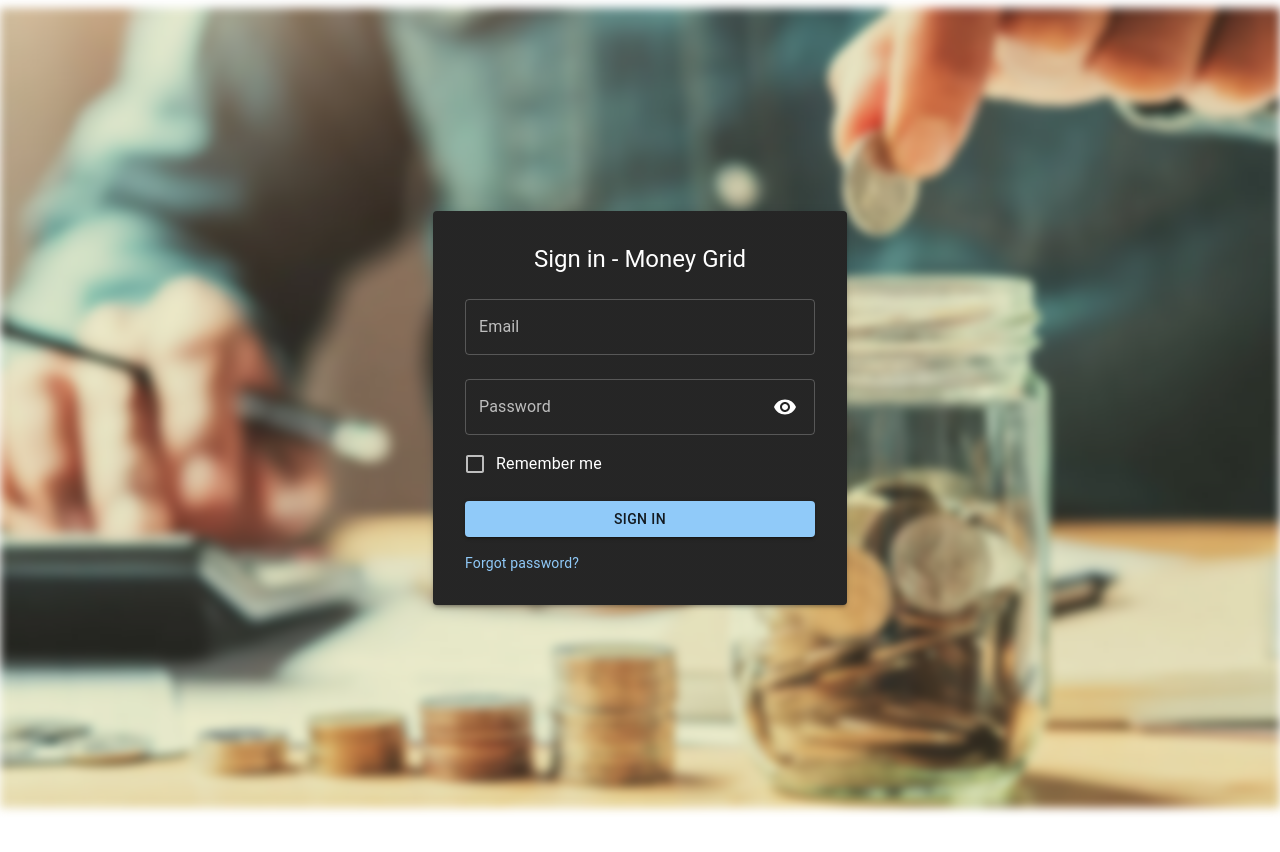
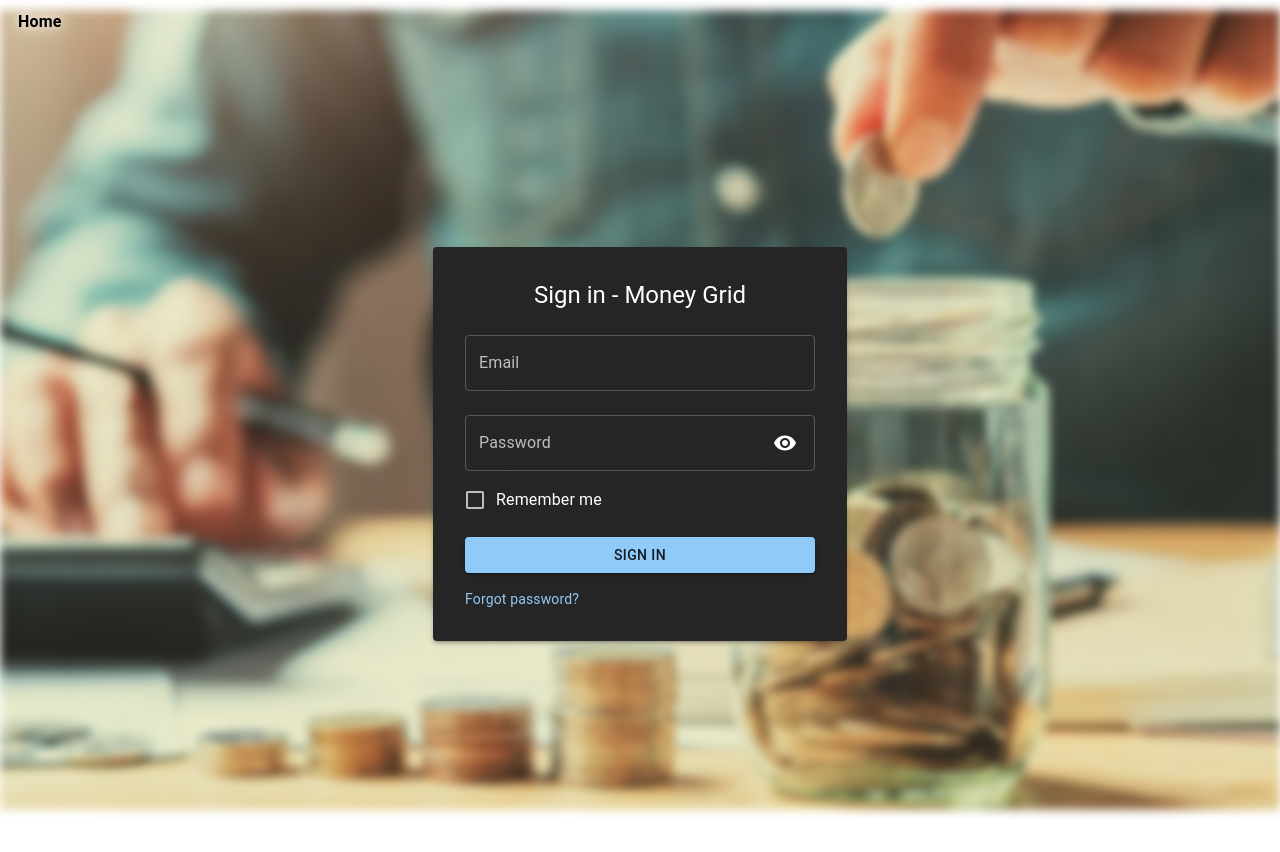
Before and after one commit to Gihan76/expense_management, a React (Vite) app: page / in a window 1280 px wide. Before the commit the page ends 816 px from the top, so only its background shows below. Built offline with nearby package versions, Linux system fonts and the light colour scheme; no server answers.

Commit message:
breadcrumbs added

```diff
--- a/src/App.jsx
+++ b/src/App.jsx
@@ -14,6 +14,7 @@ import { fetchConstants } from "./services/expenseServices";
 import { ThemeProvider } from "@mui/material";
 import "./App.css";
 import themes from "./config/themeConfig";
+import { BreadcrumbsComp } from "./components/common/BreadcrumbsComp";
 
 function App() {
   const dispatch = useDispatch();
@@ -44,6 +45,7 @@ function App() {
       <ThemeContext.Provider value={themeContextValue}>
         <div className="app-container">
           {isLoggedIn && <Header />}
+          <BreadcrumbsComp />
           <RouterConfig />
         </div>
         <ToastContainer
--- /dev/null
+++ b/src/components/common/BreadcrumbsComp.jsx
@@ -0,0 +1,54 @@
+import React, { useContext } from "react";
+import { Link, useLocation } from "react-router-dom";
+import { Breadcrumbs, Typography } from "@mui/material";
+import { ROOT_PATH } from "../../config/constants";
+import { ThemeContext } from "./Header";
+
+export const BreadcrumbsComp = () => {
+  const { theme } = useContext(ThemeContext);
+  const location = useLocation();
+  const pathnames = location.pathname.split("/").filter((x) => x);
+
+  const breadcrumbs = [
+    <Link
+      key="home"
+      to={ROOT_PATH}
+      style={{ textDecoration: "none", color: theme === "light" ? "white" : "black", fontWeight: "bold", textShadow: theme === "light" ? "0 0 10px black, 0 0 20px black" : "0 0 10px white, 0 0 20px white" }}
+    >
+      Home
+    </Link>,
+  ];
+
+  let currentPath = "";
+
+  pathnames.forEach((name, index) => {
+    currentPath += `/${name}`;
+    const isLast = index === pathnames.length - 1;
+
+    if (isLast) {
+      breadcrumbs.push(
+        <Typography key={name} color={theme === "light" ? "white" : "black"} fontWeight="bold" sx={{textShadow: theme === "light" ? "0 0 10px black, 0 0 20px black" : "0 0 10px white, 0 0 20px white"}}>
+          {name.charAt(0).toUpperCase() + name.slice(1)}
+        </Typography>
+      );
+    } else {
+      breadcrumbs.push(
+        <Link
+          key={name}
+          to={currentPath}
+          style={{ textDecoration: "none", color: "inherit", fontWeight: "bold" }}
+        >
+          {name.charAt(0).toUpperCase() + name.slice(1)}
+        </Link>
+      );
+    }
+  });
+
+  return (
+    <div style={{margin: "10px"}}>
+      <Breadcrumbs separator=" › " aria-label="breadcrumb">
+        {breadcrumbs}
+      </Breadcrumbs>
+    </div>
+  );
+};
--- a/src/components/landing/LandingPage.jsx
+++ b/src/components/landing/LandingPage.jsx
@@ -6,7 +6,7 @@ import { ThemeContext } from '../common/Header';
 
 export const LandingPage = () => {
     const navigate = useNavigate();
-    const { mode } = useContext(ThemeContext);
+    const { theme } = useContext(ThemeContext);
 
   return (
     <Grid2 container spacing={3} justifyContent="center" sx={{ p: 3 }}>
@@ -37,9 +37,9 @@ export const LandingPage = () => {
                 >
                   <Typography
                     variant="h4"
-                    color={mode === "light" ? "white" : "black"}
+                    color={theme === "light" ? "white" : "black"}
                     sx={{
-                      textShadow: mode === "light" ? "0 0 10px black, 0 0 20px black" : "0 0 10px white, 0 0 20px white",
+                      textShadow: theme === "light" ? "0 0 10px black, 0 0 20px black" : "0 0 10px white, 0 0 20px white",
                       fontWeight: "bold",
                     }}
                   >
```
